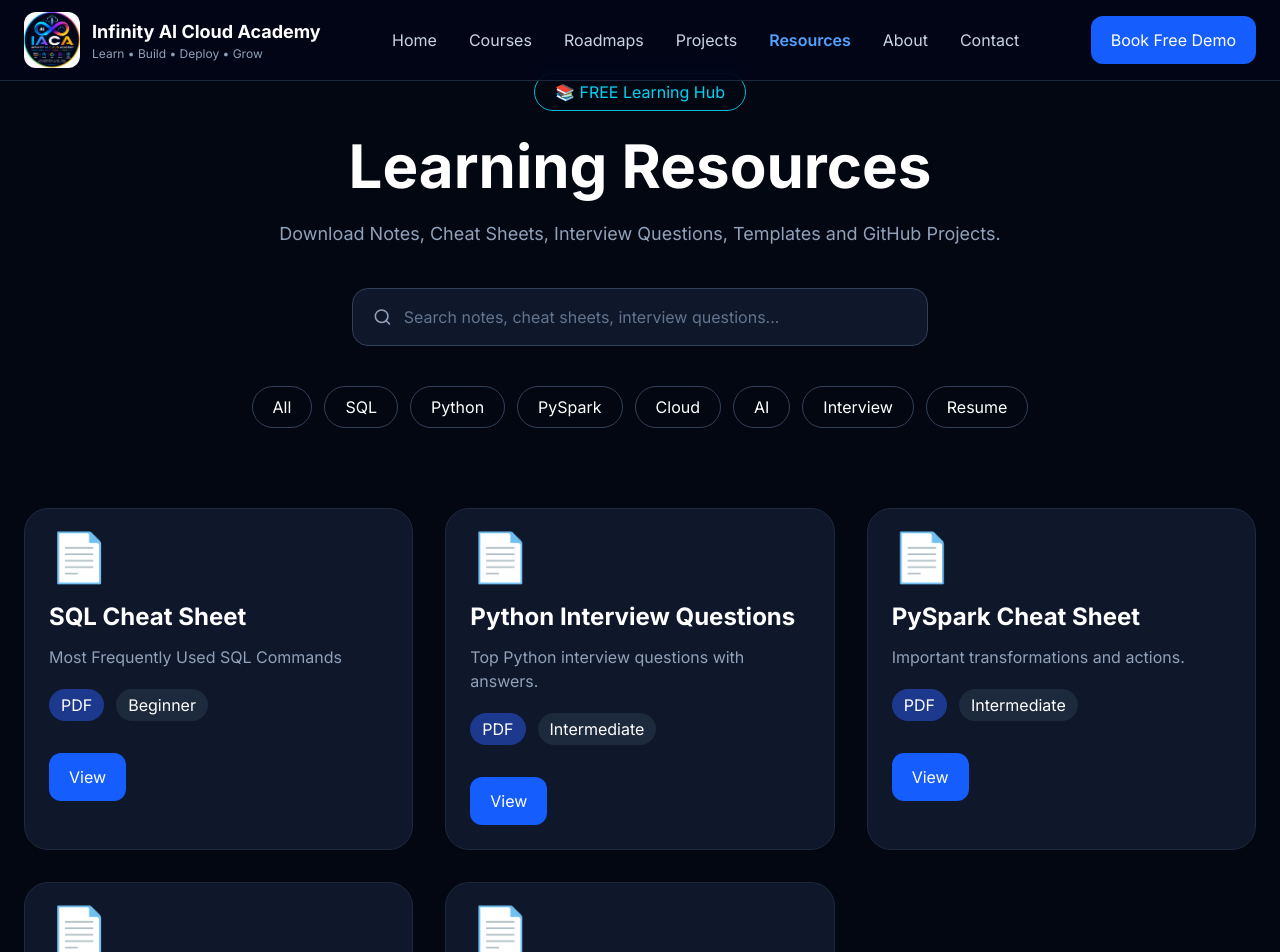
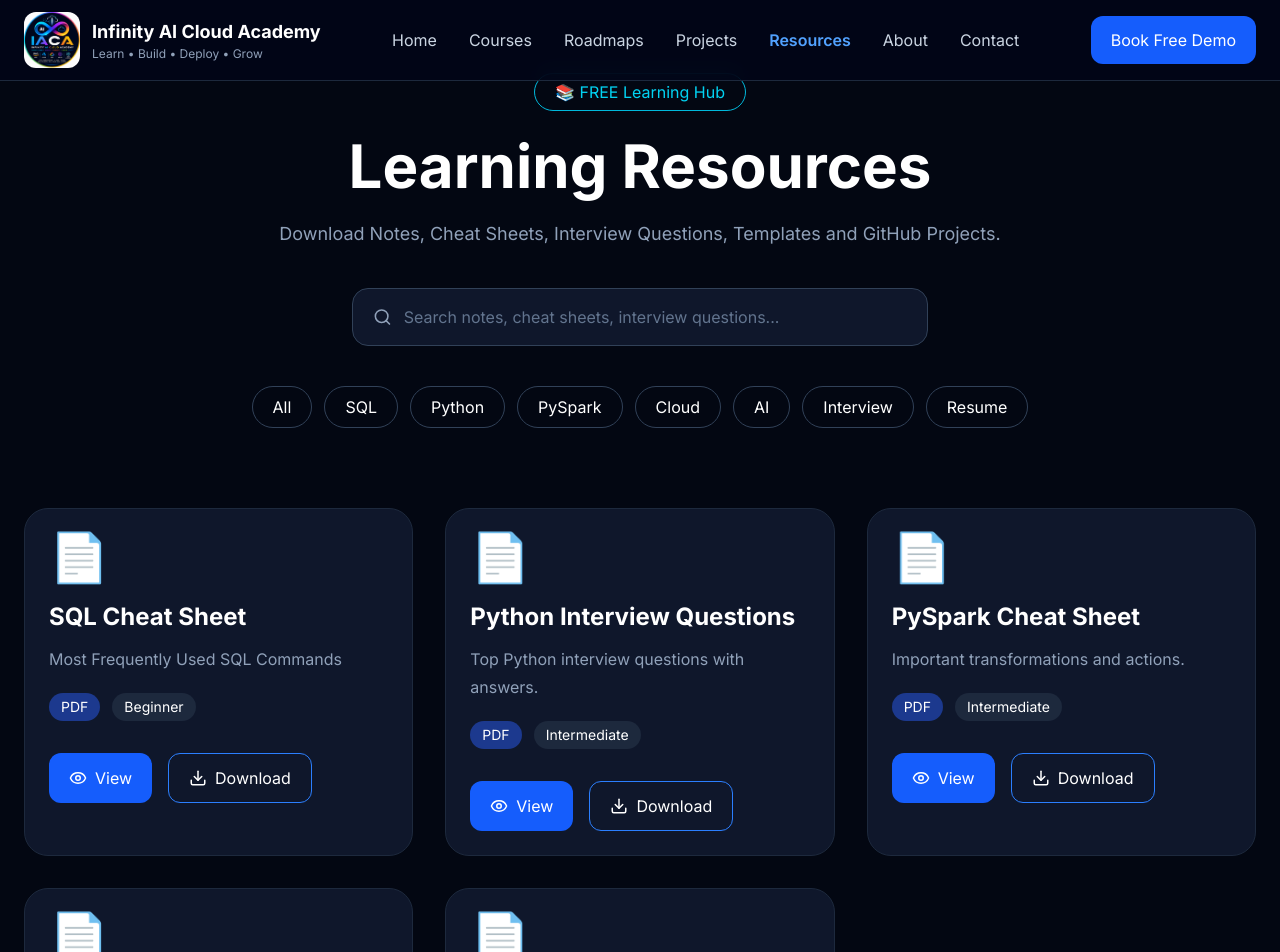
Before and after one commit to 25007839d/infinity-ai-cloud-academy, a React (Vite) app: page /resources in a window 1280 px wide. Shown: the top 952 px of the page. Built offline with nearby package versions, Linux system fonts and the light colour scheme.

Commit message:
supabase

```diff
--- a/src/components/resources/ResourceCard.jsx
+++ b/src/components/resources/ResourceCard.jsx
@@ -1,58 +1,64 @@
+import { Eye, Download } from "lucide-react";
+
 export default function ResourceCard({ resource }) {
+  const viewUrl = `${import.meta.env.BASE_URL}${resource.view}`;
+  const downloadUrl = `${import.meta.env.BASE_URL}${resource.download}`;
 
   return (
+    <div className="rounded-3xl border border-slate-800 bg-slate-900 p-6 hover:border-blue-500 hover:-translate-y-2 transition-all duration-300">
 
-    <div className="rounded-3xl border border-slate-800 bg-slate-900 p-6">
-
+      {/* Icon */}
       <div className="text-5xl">
-
         📄
-
       </div>
 
+      {/* Title */}
       <h2 className="mt-5 text-2xl font-bold">
-
         {resource.title}
-
       </h2>
 
-      <p className="mt-3 text-slate-400">
-
+      {/* Description */}
+      <p className="mt-3 text-slate-400 leading-7">
         {resource.description}
-
       </p>
 
-      <div className="mt-5 flex gap-3">
+      {/* Tags */}
+      <div className="mt-5 flex gap-3 flex-wrap">
 
-        <span className="rounded-full bg-blue-900 px-3 py-1">
-
+        <span className="rounded-full bg-blue-900 px-3 py-1 text-sm">
           {resource.type}
-
         </span>
 
-        <span className="rounded-full bg-slate-800 px-3 py-1">
-
+        <span className="rounded-full bg-slate-800 px-3 py-1 text-sm">
           {resource.level}
-
         </span>
 
       </div>
 
-      <div className="mt-8 flex gap-3">
+      {/* Buttons */}
+      <div className="mt-8 flex gap-4">
 
         <a
-          href={resource.view}
-          className="rounded-xl bg-blue-600 px-5 py-3"
+          href={viewUrl}
+          target="_blank"
+          rel="noopener noreferrer"
+          className="flex items-center gap-2 rounded-xl bg-blue-600 px-5 py-3 hover:bg-blue-700 transition"
         >
+          <Eye size={18} />
           View
         </a>
 
-
+        <a
+          href={downloadUrl}
+          download
+          className="flex items-center gap-2 rounded-xl border border-blue-500 px-5 py-3 hover:bg-blue-600 transition"
+        >
+          <Download size={18} />
+          Download
+        </a>
 
       </div>
 
     </div>
-
   );
-
 }
--- a/src/data/resources.js
+++ b/src/data/resources.js
@@ -14,9 +14,9 @@ export const resources = [
 
     featured: true,
 
-    view: "/public/resources/pdf/sqlNotes.pdf",
+    view: "/resources/pdf/sqlNotes.pdf",
 
-    download: "/public/resources/pdf/sqlNotes.pdf",
+    download: "/resources/pdf/sqlNotes.pdf",
   },
 
   {
```
